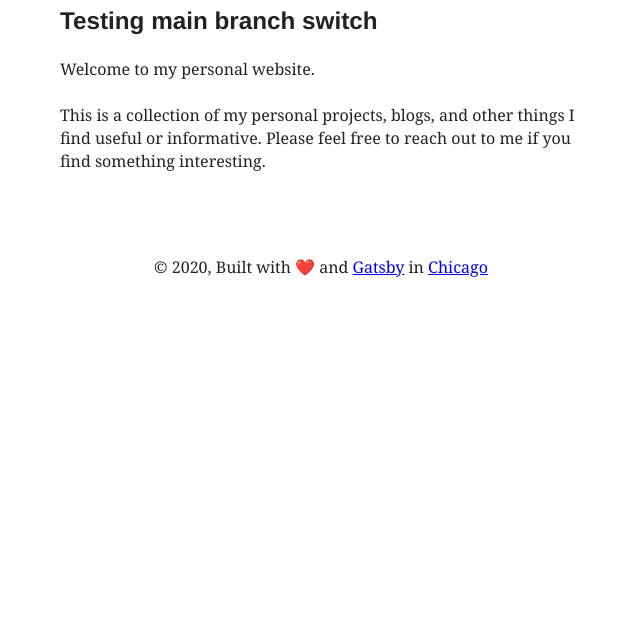
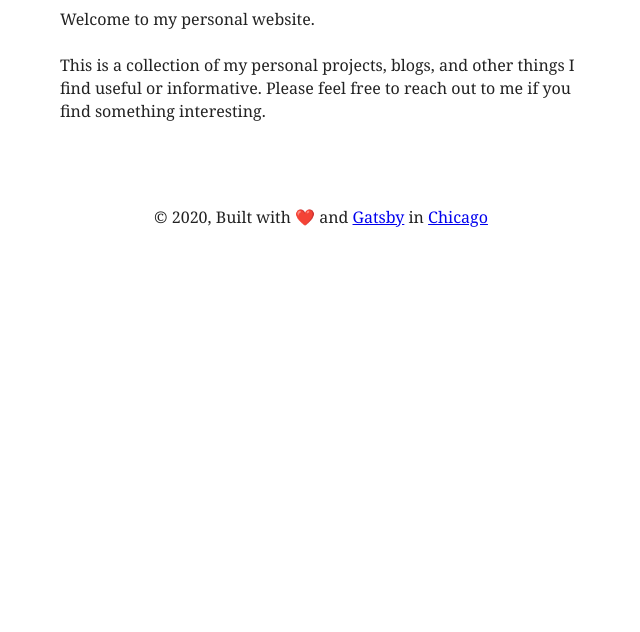
Before and after one commit to sbahamon/steff-personal-blog, a Gatsby site: page / in a window 1280 px wide. Shown: the part 168-800 px from the top of the page, without its empty margins (319-959 px from the left). Built offline with nearby package versions, Linux system fonts and the light colour scheme; Gatsby itself is replaced by a stand-in of ours; some packages are replaced by stand-ins of ours; what typography-theme-fairy-gates would draw is missing.

Commit message:
branch switch works

```diff
--- a/src/pages/index.js
+++ b/src/pages/index.js
@@ -17,7 +17,6 @@ class IndexPage extends React.Component {
             👋
           </span>
         </h1>
-        <h2>Testing main branch switch</h2>
         <p>Welcome to my personal website.</p>
         <p>
           This is a collection of my personal projects, blogs, and other things I find useful or informative.
```
